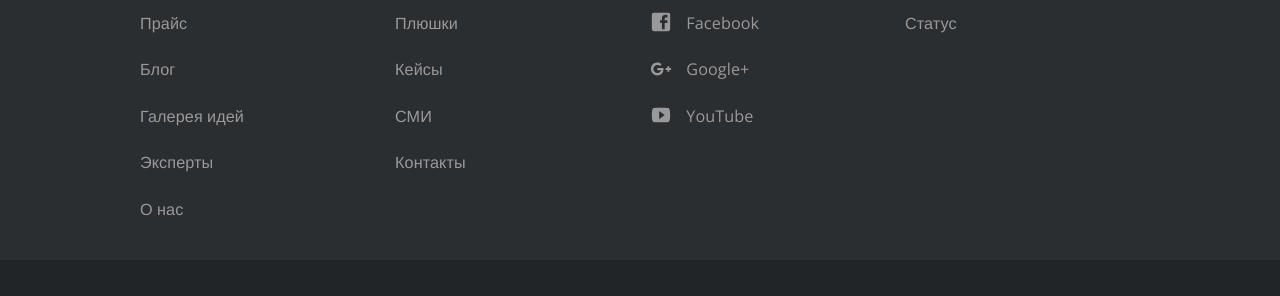
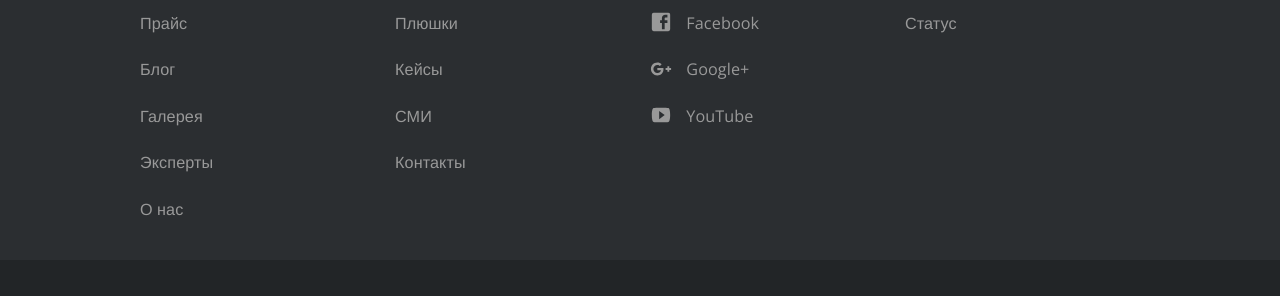
Before and after one commit to RakhimyanTim/enblabs.github.io, a Jekyll site: the page built from pages/index.html, in a window 1280 px wide and 900 px high, scrolled down 2907 px. Shown: the part 548-844 px from the top of the window. Built offline with Jekyll 4.4.1, drawn with Linux system fonts in a browser that asks for light colours; nearby versions of some CDN libraries.

Commit message:
Update footer.yml

```diff
--- a/_data/footer.yml
+++ b/_data/footer.yml
@@ -7,7 +7,7 @@
       link: /pricing/
     - name: Блог
       link: /blog/
-    - name: Галерея идей
+    - name: Галерея
       link: /gallery/
     - name: Эксперты
       link: /experts/
```
